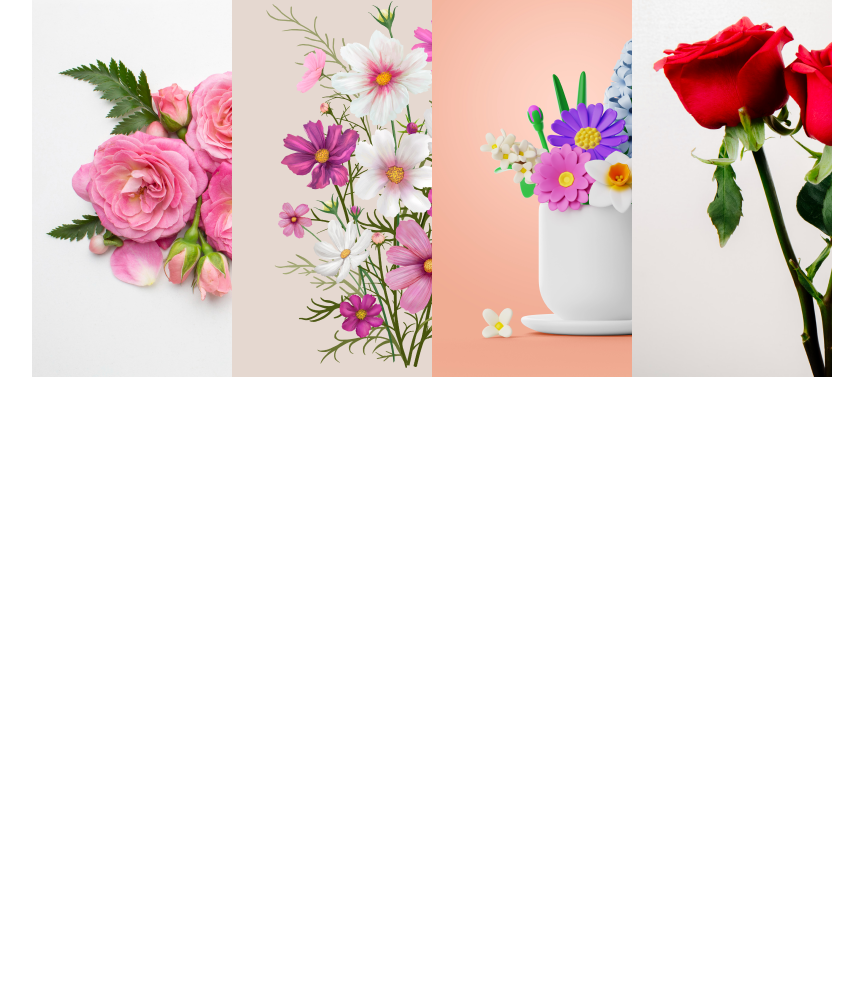
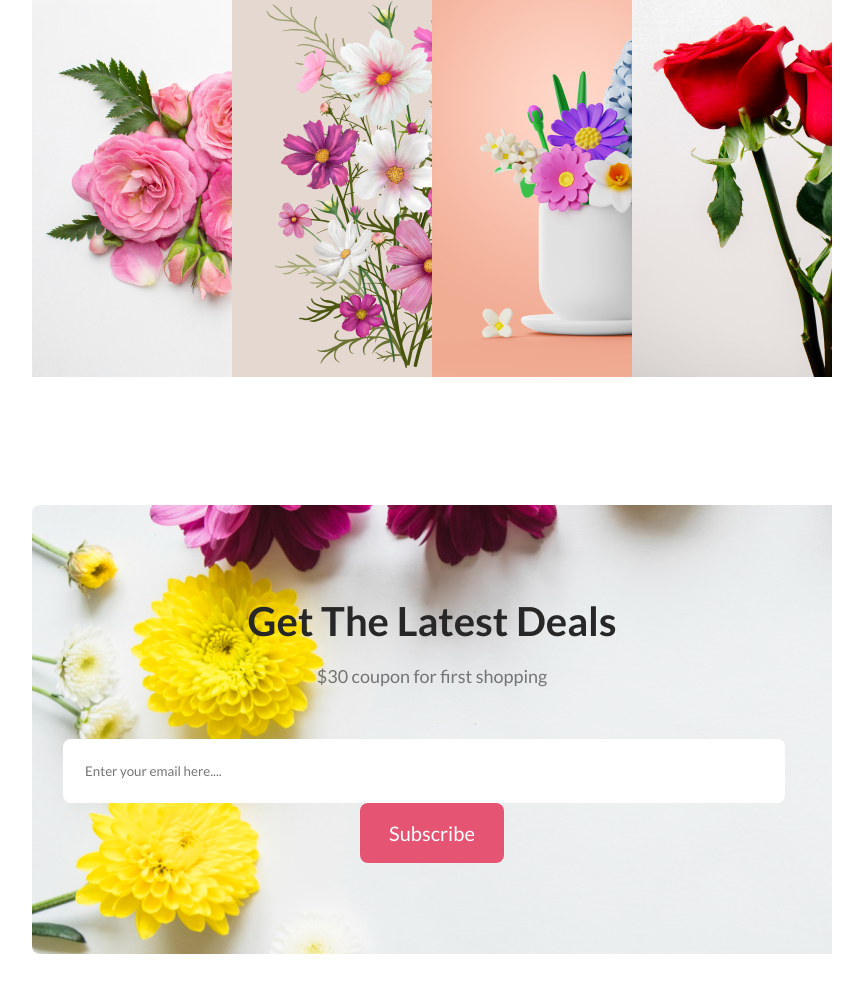
Before and after one commit to Mahfujur-Rahman6793/flower-shop, a plain HTML site: page index.html in a window 1280 px wide. Shown: the part 3217-4209 px from the top of the page, without its empty margins (208-1071 px from the left). Before the commit the page ends 3722 px from the top, so only its background shows below. Drawn offline with Linux system fonts and the light colour scheme.

Commit message:
latest deal done

```diff
--- a/CSS/style.css
+++ b/CSS/style.css
@@ -220,3 +220,44 @@
 .cart-4{
     background: url('../Assets/Rectangle\ 6.png'), lightgray 50% / cover no-repeat;
 }
+
+/* start css for latest deal */
+.latest-deal{
+    background: url('../Assets/Rectangle\ 9.png');
+    margin-bottom: 128px;
+}
+.attractive-offer{
+    display: flex;
+    align-items: center;
+    justify-content: center;
+    height: 449px;
+    text-align: center;
+}
+.get-cupon h3{
+    color: #272727;
+    text-align: center;
+    font-size: 40px;
+    font-weight: 700;
+    margin-bottom: 16px;
+}
+.get-cupon p{
+    color: rgba(39, 39, 39, 0.60);
+    text-align: center;
+    font-size: 18px;
+    font-weight: 400;
+    line-height: 30px;
+    margin-bottom: 48px;
+}
+.get-cupon input[type=text]{
+    height: 64px;
+    width: 700px;
+    background-color: #FFF;
+    border-radius: 8px;
+    margin-right: 16px;
+    padding-left: 22px;
+    border-style: none;
+}
+.subscribe-btn{
+    padding: 18px 29px;
+    font-size: 20px;
+}
--- a/index.html
+++ b/index.html
@@ -157,6 +157,16 @@
                 <div class="cart cart-4"></div>
             </div>
         </section>
+        <section class="latest-deal space">
+            <div class="attractive-offer">
+                <div class="get-cupon">
+                    <h3>Get The Latest Deals</h3>
+                    <p>$30 coupon for first shopping</p>
+                    <input type="text" placeholder="Enter your email here....">
+                    <button class="btn-primary subscribe-btn">Subscribe</button>
+                </div>
+            </div>
+        </section>
     </main>
     <footer>
 
```
